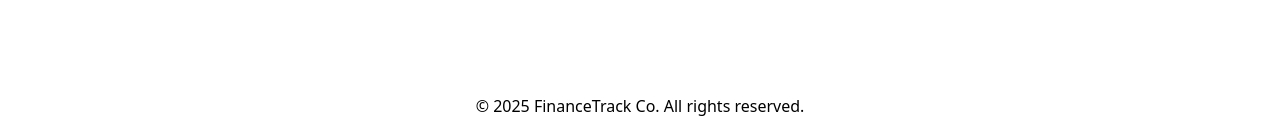
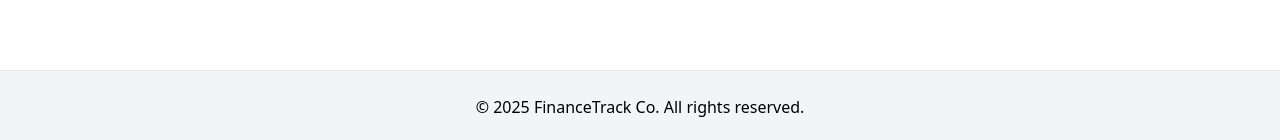
Before and after one commit to verinverdian/financial-planner, a Next.js app: page / in a window 1280 px wide. Shown: the part 1670-1810 px from the top of the page. Built offline with nearby package versions, Linux system fonts and the light colour scheme; no server answers.

Commit message:
added footer component

```diff
--- a/src/app/dashboard/page.tsx
+++ b/src/app/dashboard/page.tsx
@@ -3,6 +3,7 @@
 import { useState, useEffect, useMemo } from 'react';
 import { supabase } from '@/lib/supabaseClient';
 import Header from '@/components/Header';
+import Footer from '@/components/Footer';
 import DashboardHeader from '@/components/DashboardHeader';
 import IncomeForm from '@/components/IncomeForm';
 import ExpenseForm from '@/components/ExpenseForm';
@@ -435,6 +436,7 @@ export default function Dashboard() {
           </div>
         </div>
       </div>
+        <Footer />
     </main>
   );
 }
--- a/src/app/page.tsx
+++ b/src/app/page.tsx
@@ -1,10 +1,12 @@
 'use client';
 //import Image from "next/image";
 import Header from '@/components/Header';
+import Footer from '@/components/Footer';
 import { useEffect, useState } from "react";
 import { useRouter } from 'next/navigation';
 import { Wallet, TrendingUp, BarChart } from "lucide-react";
 import { supabase } from '@/lib/supabaseClient';
+
 
 export default function Home() {
   const router = useRouter();
@@ -184,10 +186,8 @@ export default function Home() {
           </div>
         </section>
 
-        {/* Footer */}
-        <footer className="py-6 bg-gray-100 text-center bg-white">
-          &copy; {year} FinanceTrack Co. All rights reserved.
-        </footer>
+        <Footer />
+
       </section>
     </main>
   );
--- /dev/null
+++ b/src/components/Footer.tsx
@@ -0,0 +1,16 @@
+'use client';
+
+import { useState } from "react";
+
+export default function Footer() {
+    const [year] = useState<number>(new Date().getFullYear());
+
+    return (
+        <div>
+            <hr />
+            <div className="py-6 bg-gray-100 text-center">
+                &copy; {year} FinanceTrack Co. All rights reserved.
+            </div>
+        </div>
+    )
+}
```
